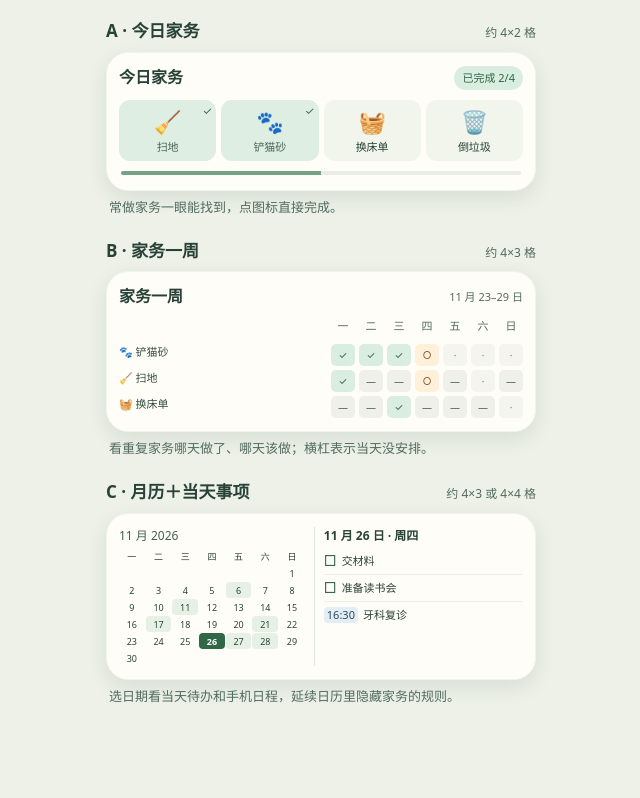
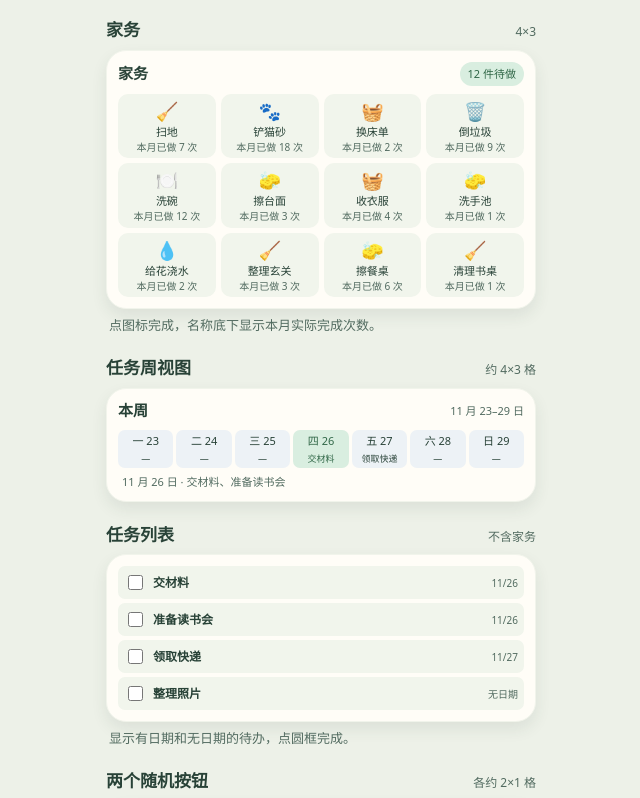
Before and after one commit to Yingwhit/PersonalD-preview, a plain HTML site: page widget-styles-draft.html in a window 1280 px wide. Shown: the part 111-909 px from the top of the page, without its empty margins (319-959 px from the left). Before the commit the page ends 845 px from the top, so only its background shows below. Drawn offline with Linux system fonts and the light colour scheme.

Commit message:
Preview chosen widgets, 4-by-3 chores and wish editor

```diff
--- a/widget-styles-draft.html
+++ b/widget-styles-draft.html
@@ -4,63 +4,94 @@
 <meta charset="utf-8">
 <meta name="viewport" content="width=device-width, initial-scale=1">
 <meta name="theme-color" content="#edf1e8">
-<title>桌面小部件 · 样式对照</title>
+<title>桌面小部件 · 手机预览</title>
 <style>
 :root{font:16px/1.45 system-ui,-apple-system,"PingFang SC","Microsoft YaHei",sans-serif;color:#284237;background:#edf1e8;--green:#306747;--soft:#526b60;--line:#dce7db;--mint:#d9eee0}
-*{box-sizing:border-box}body{margin:0}.wrap{max-width:460px;margin:auto;padding:20px 15px 28px}h1,h2,h3,p{margin:0}h1{font-size:25px;margin-top:10px}p{font-size:13px;color:var(--soft)}a{color:var(--green)}article{margin-top:22px}.option{display:flex;align-items:baseline;gap:9px;margin-bottom:8px}.option h2{font-size:17px}.size{margin-left:auto;color:var(--soft);font-size:12px;white-space:nowrap}.sample{background:#fffdf7;border-radius:22px;padding:13px 12px;box-shadow:0 7px 20px #2946341a;border:1px solid #f1f4eb}.caption{margin:7px 3px 0}
-.bar{display:flex;align-items:center;gap:6px;justify-content:space-between;margin-bottom:10px}.bar strong{font-size:16px}.bar small{color:var(--soft);font-size:11px}.today{border-radius:99px;padding:4px 8px;background:var(--mint);font-size:11px;color:var(--green);white-space:nowrap}.tiles{display:grid;grid-template-columns:repeat(4,minmax(0,1fr));gap:5px}.tile{background:#f1f5ec;border-radius:11px;padding:6px 1px;text-align:center;font-size:11px;position:relative}.tile b{display:block;font-weight:normal;font-size:22px;margin:0 auto 1px}.tile em{color:var(--green);font-style:normal;font-size:11px;position:absolute;right:4px;top:3px}.tile.done{background:#deeee2;color:#4c6657}.meter{height:4px;margin:10px 2px 2px;background:#e9eee5;border-radius:4px;overflow:hidden}.meter i{display:block;width:50%;height:100%;background:#76a386}
-.week{display:grid;grid-template-columns:minmax(66px,1fr) repeat(7,minmax(0,24px));gap:4px;align-items:center}.week span{text-align:center;font-size:11px;height:22px;color:var(--soft)}.week .left{text-align:left;color:#354e41;white-space:nowrap}.week .yes,.week .due,.week .skip,.week .next{display:grid;place-items:center;border-radius:5px;font-size:10px}.yes{background:#d9eee0;color:#285d40!important}.due{background:#fff0d9;color:#844d26!important}.skip{background:#eef0e9}.next{background:#f4f5ee;color:#718479!important}
-.agenda{display:grid;grid-template-columns:minmax(120px,46%) 1fr;gap:9px}.monthhead{font-size:12px;color:#425f51;margin-bottom:4px}.month{display:grid;grid-template-columns:repeat(7,minmax(0,1fr));gap:1px}.month span{height:16px;font-size:9px;display:grid;place-items:center;border-radius:4px}.month .has{background:#e7f0e5}.month .selected{background:var(--green);color:white;font-weight:700}.list{padding-left:9px;border-left:1px solid var(--line)}.list h3{font-size:12px;margin:0 0 4px}.list div{display:flex;align-items:center;gap:5px;font-size:11px;border-bottom:1px solid #ecf0e9;padding:5px 0}.list div:last-child{border-bottom:0}.list .marker{color:#346750;font-size:14px;line-height:1}.list .event{background:#e4edf4;border-radius:4px;padding:0 3px;color:#284a5d;white-space:nowrap}
+*{box-sizing:border-box}body{margin:0}.wrap{max-width:460px;margin:auto;padding:20px 15px 28px}h1,h2,p{margin:0}h1{font-size:25px;margin-top:10px}p{font-size:13px;color:var(--soft)}a{color:var(--green)}article{margin-top:21px}.option{display:flex;align-items:baseline;gap:9px;margin-bottom:7px}.option h2{font-size:17px}.size{margin-left:auto;color:var(--soft);font-size:12px;white-space:nowrap}.sample{background:#fffdf7;border-radius:20px;padding:11px;box-shadow:0 7px 16px #29463417;border:1px solid #f1f4eb}.caption{margin:7px 3px 0}button{font:inherit;color:inherit;border:0;background:none;cursor:pointer}button:focus-visible{outline:2px solid var(--green)}[hidden]{display:none!important}
+.bar{display:flex;align-items:center;gap:6px;justify-content:space-between;margin-bottom:8px}.bar strong{font-size:15px}.bar small{color:var(--soft);font-size:11px}.pill{border-radius:99px;padding:4px 8px;background:var(--mint);font-size:11px;color:var(--green);white-space:nowrap}
+.tiles{display:grid;grid-template-columns:repeat(4,minmax(0,1fr));gap:5px}.tile{background:#f1f5ec;border-radius:10px;padding:4px 1px;text-align:center;font-size:11px;overflow:hidden}.tile>*{display:block;white-space:nowrap;overflow:hidden;text-overflow:ellipsis}.tile .icon{font-size:18px}.tile small{font-size:10px;color:var(--soft)}
+.week{display:grid;grid-template-columns:repeat(7,minmax(0,1fr));gap:3px}.week button{min-width:0;border-radius:7px;background:#edf2f6;padding:3px 2px;font-size:11px;text-align:center}.week button[aria-pressed=true]{background:var(--mint);color:var(--green)}.week button span{display:block;overflow:hidden;white-space:nowrap;text-overflow:ellipsis}.week button span+span{font-size:9px;margin-top:3px}
+.rows{display:grid;gap:4px}.row{display:flex;align-items:center;gap:7px;padding:3px 6px;border-radius:7px;background:#f1f5ec;min-height:33px;font-size:12px}.row strong{flex:1;font-weight:600}.row input{accent-color:var(--green);height:15px;width:15px}.row small{color:var(--soft)}.row.wide{justify-content:space-between}.summary{padding:6px 4px 0;color:var(--soft);font-size:11px}
+.buttons{display:grid;grid-template-columns:repeat(2,minmax(0,1fr));gap:8px}.random{border-radius:14px;background:var(--mint);padding:10px 6px;font-size:13px;font-weight:650}.random-result{margin-top:8px;min-height:20px}.line{margin-top:7px}
 </style>
 </head>
 <body>
 <main class="wrap">
 <a href="mobile-calendar-draft.html">‹ 手机预览</a>
-<h1>桌面小部件样式</h1>
-<p>样式供选择，下面用示例内容演示。</p>
-<article aria-label="A 今日家务">
- <div class="option"><h2>A · 今日家务</h2><span class="size">约 4×2 格</span></div>
- <section class="sample">
-  <div class="bar"><strong>今日家务</strong><span class="today">已完成 2/4</span></div>
-  <div class="tiles"><div class="tile done"><em>✓</em><b>🧹</b>扫地</div><div class="tile done"><em>✓</em><b>🐾</b>铲猫砂</div><div class="tile"><b>🧺</b>换床单</div><div class="tile"><b>🗑️</b>倒垃圾</div></div>
-  <div class="meter"><i></i></div>
- </section>
- <p class="caption">常做家务一眼能找到，点图标直接完成。</p>
+<h1>桌面小部件</h1>
+<p>点按示例卡片，体验完成、选日期和随机挑选。</p>
+<article aria-label="家务小部件">
+ <div class="option"><h2>家务</h2><span class="size">4×3</span></div>
+ <section class="sample"><div class="bar"><strong>家务</strong><span class="pill" id="choreCount"></span></div><div class="tiles" id="chores"></div></section>
+ <p class="caption">点图标完成，名称底下显示本月实际完成次数。</p>
 </article>
-<article aria-label="B 家务一周">
- <div class="option"><h2>B · 家务一周</h2><span class="size">约 4×3 格</span></div>
- <section class="sample">
-  <div class="bar"><strong>家务一周</strong><small>11 月 23–29 日</small></div>
-  <div class="week">
-   <span></span><span>一</span><span>二</span><span>三</span><span>四</span><span>五</span><span>六</span><span>日</span>
-   <span class="left">🐾 铲猫砂</span><span class="yes">✓</span><span class="yes">✓</span><span class="yes">✓</span><span class="due">○</span><span class="next">·</span><span class="next">·</span><span class="next">·</span>
-   <span class="left">🧹 扫地</span><span class="yes">✓</span><span class="skip">—</span><span class="skip">—</span><span class="due">○</span><span class="skip">—</span><span class="next">·</span><span class="skip">—</span>
-   <span class="left">🧺 换床单</span><span class="skip">—</span><span class="skip">—</span><span class="yes">✓</span><span class="skip">—</span><span class="skip">—</span><span class="skip">—</span><span class="next">·</span>
-  </div>
- </section>
- <p class="caption">看重复家务哪天做了、哪天该做；横杠表示当天没安排。</p>
+<article aria-label="任务周视图">
+ <div class="option"><h2>任务周视图</h2><span class="size">约 4×3 格</span></div>
+ <section class="sample"><div class="bar"><strong>本周</strong><small>11 月 23–29 日</small></div><div class="week" id="week"></div><p class="summary" id="weekSummary"></p></section>
 </article>
-<article aria-label="C 月历加当天事项">
- <div class="option"><h2>C · 月历＋当天事项</h2><span class="size">约 4×3 或 4×4 格</span></div>
- <section class="sample agenda">
-  <div><div class="monthhead">11 月 2026</div><div class="month" id="month"></div></div>
-  <div class="list"><h3>11 月 26 日 · 周四</h3>
-   <div><span class="marker">□</span> 交材料</div>
-   <div><span class="marker">□</span> 准备读书会</div>
-   <div><span class="event">16:30</span> 牙科复诊</div>
-  </div>
- </section>
- <p class="caption">选日期看当天待办和手机日程，延续日历里隐藏家务的规则。</p>
+<article aria-label="任务列表">
+ <div class="option"><h2>任务列表</h2><span class="size">不含家务</span></div>
+ <section class="sample"><div class="rows" id="tasks"></div></section>
+ <p class="caption">显示有日期和无日期的待办，点圆框完成。</p>
+</article>
+<article aria-label="随机按钮">
+ <div class="option"><h2>两个随机按钮</h2><span class="size">各约 2×1 格</span></div>
+ <section class="sample"><div class="buttons"><button class="random" id="houseworkPick">🎲 随机家务</button><button class="random" id="taskPick">🎲 随机任务</button></div><p class="random-result" id="result" aria-live="polite">点按钮挑一件未完成的事项。</p></section>
+ <p class="caption">点按只挑选待办，是否完成由你勾选。</p>
 </article>
 </main>
 <script>
-const month=document.getElementById('month');
-for(const value of [...'一二三四五六日',...Array(6).fill(''),...Array.from({length:30},(_,i)=>i+1)]){
- const cell=document.createElement('span');cell.textContent=value;
- if(value===26)cell.className='selected';
- else if([6,11,17,21,27,28].includes(value))cell.className='has';
- month.append(cell);
+const $=id=>document.getElementById(id);
+const chores=[
+ ['🧹','扫地',7],['🐾','铲猫砂',18],['🧺','换床单',2],['🗑️','倒垃圾',9],
+ ['🍽️','洗碗',12],['🧽','擦台面',3],['🧺','收衣服',4],['🧽','洗手池',1],
+ ['💧','给花浇水',2],['🧹','整理玄关',3],['🧽','擦餐桌',6],['🧹','清理书桌',1]
+].map(([icon,title,count])=>({icon,title,count,done:false}));
+const tasks=[
+ {title:'交材料',date:26},{title:'准备读书会',date:26},{title:'领取快递',date:27},{title:'整理照片',date:null}
+];
+let selectedDay=26;
+function text(tag,value){const e=document.createElement(tag);e.textContent=value;return e}
+function renderChores(){
+ const pending=chores.filter(t=>!t.done);
+ $('choreCount').textContent=pending.length+' 件待做';
+ $('chores').replaceChildren(...pending.map(t=>{
+  const card=text('button','');card.className='tile';card.setAttribute('aria-label','完成 '+t.title);
+  const icon=text('span',t.icon);icon.className='icon';
+  card.append(icon,text('span',t.title),text('small','本月已做 '+t.count+' 次'));
+  card.onclick=()=>{t.done=true;t.count++;$('result').textContent='已完成 '+t.title+' · 本月已做 '+t.count+' 次';renderChores()};
+  return card;
+ }));
 }
+function renderWeek(){
+ const days=['一','二','三','四','五','六','日'];
+ $('week').replaceChildren(...days.map((label,i)=>{
+  const day=i+23, group=tasks.filter(t=>!t.done&&t.date===day), btn=text('button','');
+  btn.setAttribute('aria-pressed',day===selectedDay);
+  btn.append(text('span',label+' '+day),text('span',group[0]?.title||'—'));
+  btn.onclick=()=>{selectedDay=day;renderWeek()};
+  return btn;
+ }));
+ const titles=tasks.filter(t=>!t.done&&t.date===selectedDay).map(t=>t.title);
+ $('weekSummary').textContent='11 月 '+selectedDay+' 日 · '+(titles.join('、')||'没有待办');
+}
+function renderTasks(){
+ const pending=tasks.filter(t=>!t.done);
+ $('tasks').replaceChildren(...pending.map(t=>{
+  const row=text('label','');row.className='row';
+  const input=document.createElement('input');input.type='checkbox';input.setAttribute('aria-label','完成 '+t.title);
+  input.onchange=()=>{t.done=true;renderTasks();renderWeek()};
+  row.append(input,text('strong',t.title),text('small',t.date?'11/'+t.date:'无日期'));return row;
+ }));
+ if(!pending.length)$('tasks').append(text('p','暂时没有待办'));
+}
+function pick(entries,empty){
+ const pending=entries.filter(t=>!t.done), choice=pending[Math.floor(Math.random()*pending.length)];
+ $('result').textContent=choice?'抽到：'+choice.title:empty;
+}
+$('houseworkPick').onclick=()=>pick(chores,'没有待做家务');
+$('taskPick').onclick=()=>pick(tasks,'没有待办任务');
+renderChores();renderWeek();renderTasks();
 </script>
 </body>
 </html>
```
Also changed, not shown: mobile-calendar-draft.html (+13 -7 lines), widget-styles-draft.png, 1 other file.
